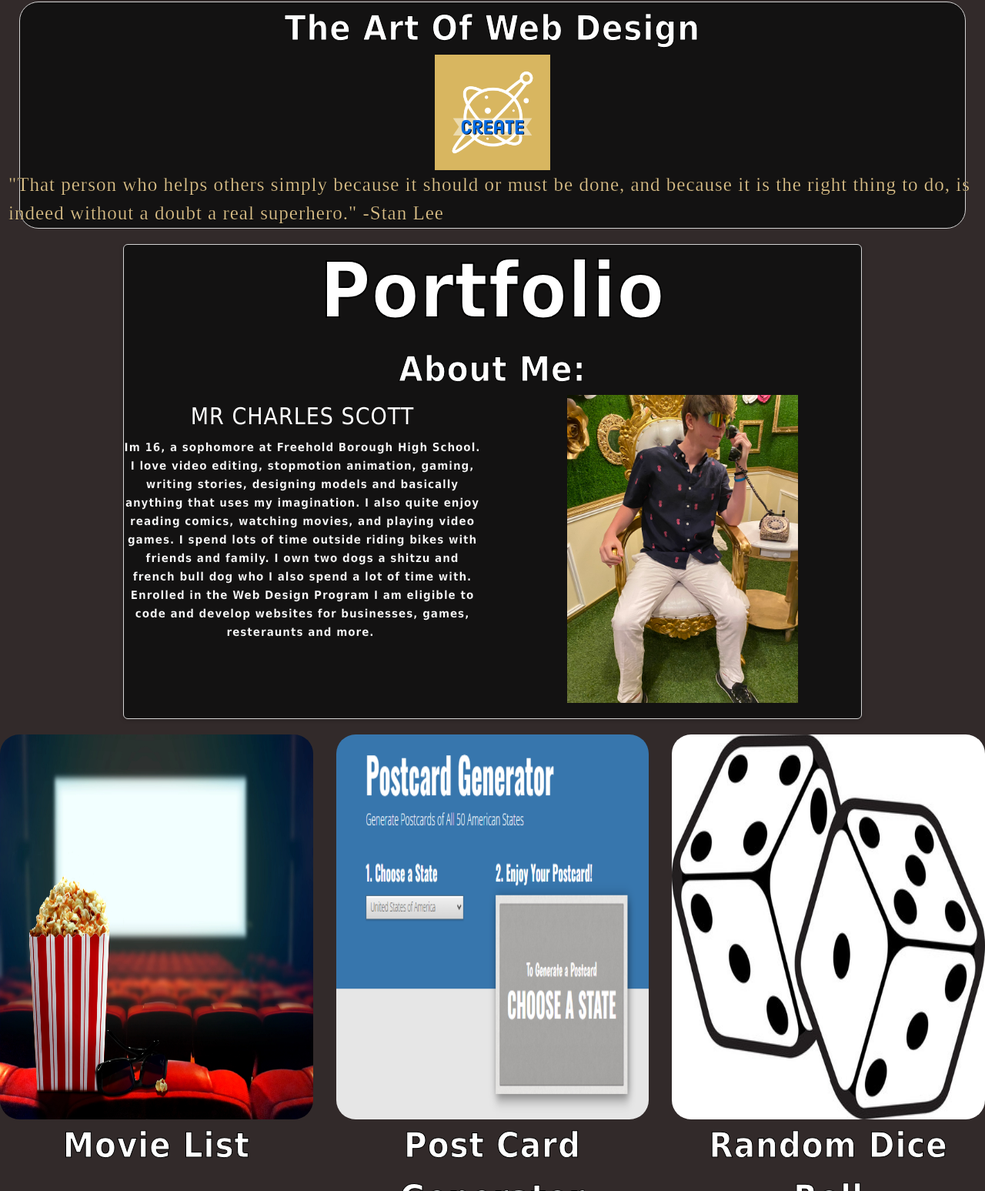
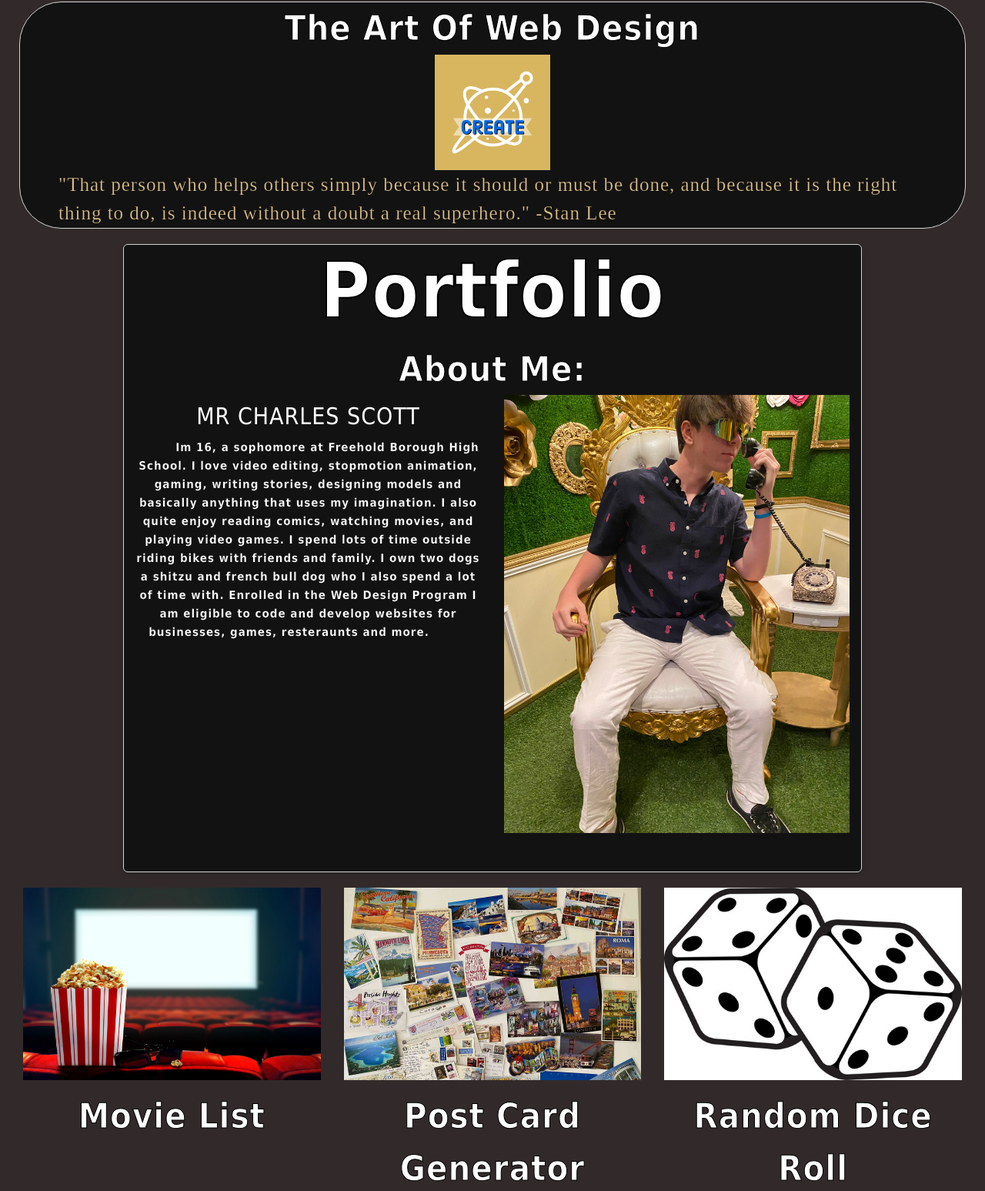
Before and after one commit to CharlieScott4/Portfolio-Junior-Year, a plain HTML site: page index.html in a window 1280 px wide. Shown: the part 64-1611 px from the top of the page at 77% size. Drawn offline with nearby package versions, Linux system fonts and the light colour scheme.

Commit message:
Made items fit screen better

```diff
--- a/index.html
+++ b/index.html
@@ -58,7 +58,7 @@
 <p1>The Art Of Web Design</p1>
       </div>
           <div class="row justify-content-center">
-     <img src="imgs/Create.png" class="img7 img-fluid">
+     <img src="imgs/Create.png" class="img7">
   </div>
          <div class="row justify-content-center">
 <p7>"That person who helps others simply because it should or must be done, and because it is the right thing to do, is indeed without a doubt a real superhero." -Stan Lee</p7>
@@ -94,7 +94,7 @@
 		</div>
 
 	</div>
-
+<div class="container-fluid">
 	<div class="row text-center">
 		<div class="col-4 justify-content-center">
 		 <a href="https://charliescott4.github.io/MovieList/">
@@ -104,7 +104,7 @@
 		</div>
 		<div class="col-4 justify-text-center">
  <a href="https://tca-1-postcard-generator-charless6.team-124.repl.co/">
-  <img src="imgs/postcard.png" class="img4 img-fluid">
+  <img src="imgs/pc.jpg" class="img4 img-fluid">
  </a>
 		</div>
 		<div class="col-4 justify-text-center">
@@ -162,6 +162,7 @@
         			<p1>Fall Calender</p1>
   </div>
 </div>
+</div>
 
 	<script src="script.js"></script>
 	<script src="https://replit.com/public/js/replit-badge.js" defer></script>
--- a/style.css
+++ b/style.css
@@ -7,7 +7,8 @@ body{
 }
 .div3{
   background-color:#131212;
-  border-radius: 25px;
+  border-radius: 55px;
+
 margin: 10px;
 border: 1px solid lightgray;
 }
@@ -169,6 +170,7 @@ p7 {  font-size: 25px;
     color: #dec38b;
     font-family: Copperplate;
       -webkit-text-stroke: .25px black;
+      margin: 0 50px;
   }
 p1 {
   font-size: 45px;
@@ -181,22 +183,9 @@ p2 {
       -webkit-text-stroke: .2px black;
   font-weight: bold;
   color: white;
-     margin-right: 5px;
+    margin: 0 50px;
 }
-.img8 {
-  width: 300px;
-  height: 400px;
-}
-.img2 {
-  width:750px;
-  height:400px;
-  border-radius: 25px;
-}
-.img4 {
-  width:550px;
-  height:500px;
-  border-radius: 25px;
-}
+
 .img7 {
   width:150px;
   height:150px;
@@ -205,7 +194,16 @@ p2 {
   background-color:#284B63;
   border-radius: 25px;
 margin-top: 10px;
+	}
 /* OVERRIDE BOOTSTRAP MARGIN */
 .row {
+
     margin-right: 0px;
+  margin-left: 0px;
 }
+
+
+.img-fluid {
+	width: 100%;
+	max-height: 95%
+}
```
Also changed, not shown: imgs/pc.jpg (added), imgs/postcards.jfif (added).
